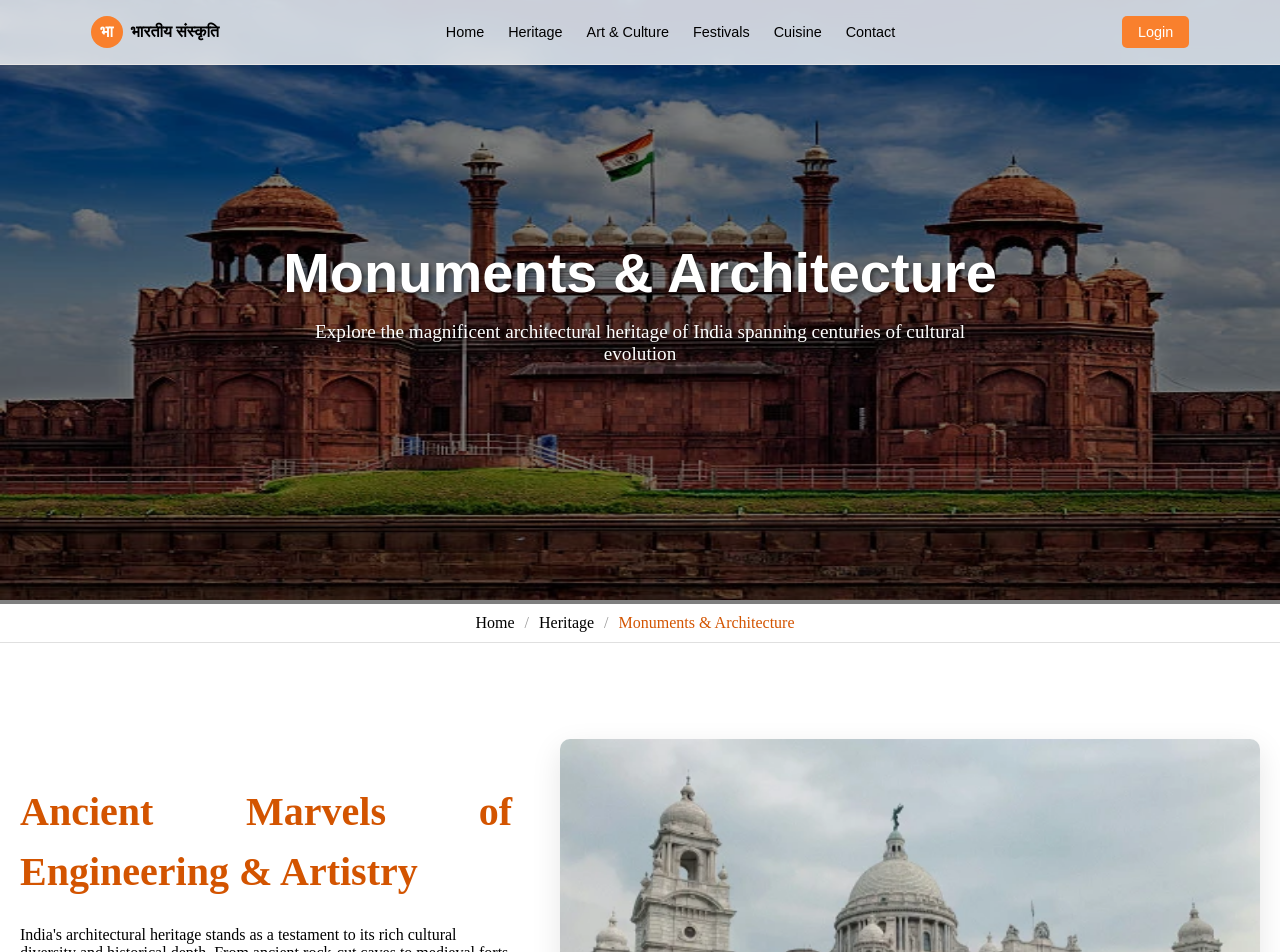
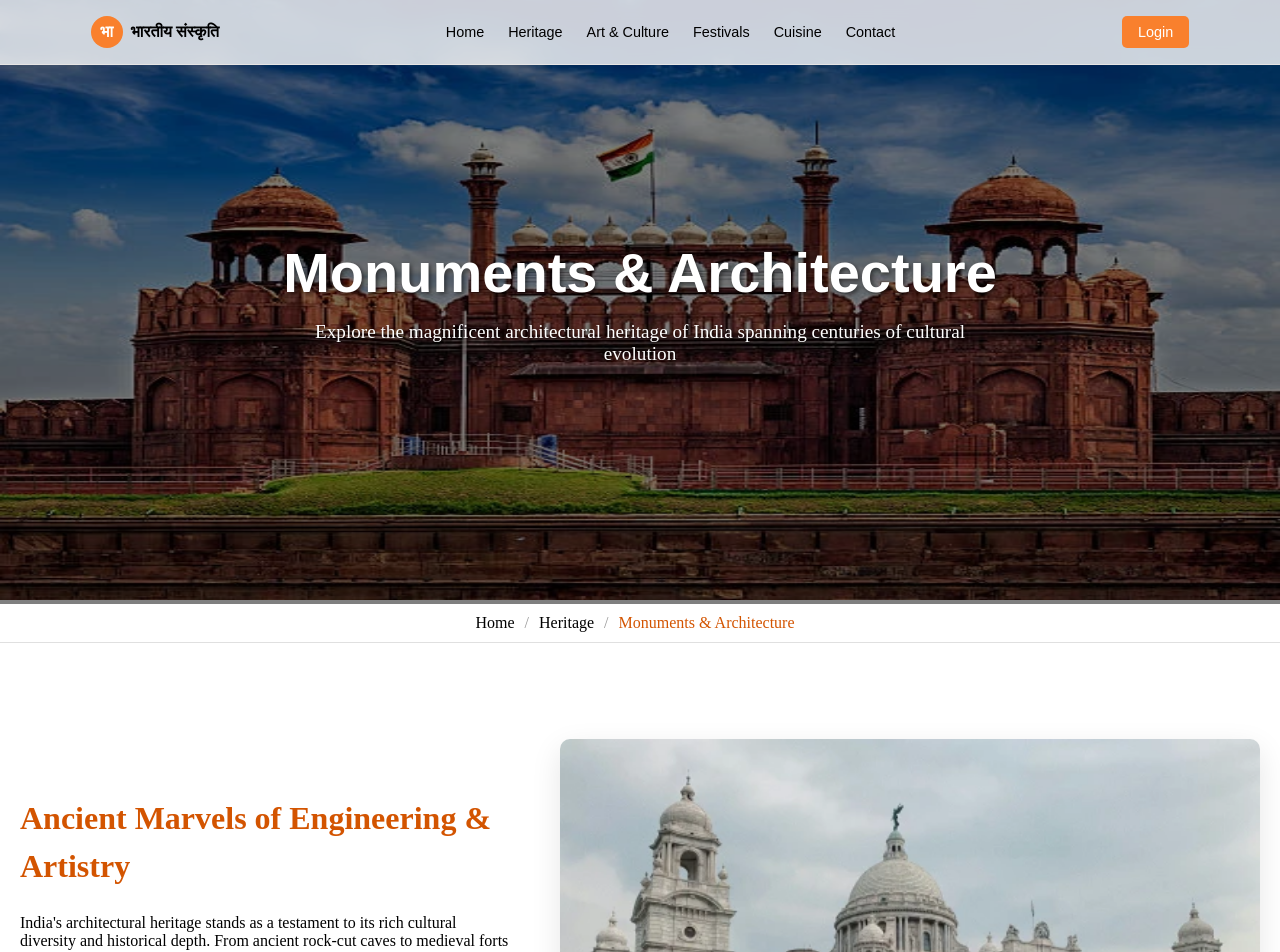
Before and after one commit to prasadmahind123/IndianCulture, a React (Vite) app: page /architecture in a window 1280 px wide. Shown: the top 952 px of the page. Built offline with nearby package versions, Linux system fonts and the light colour scheme; no server answers.

Commit message:
Update Architecture.css

```diff
--- a/src/Pages/Architecture.css
+++ b/src/Pages/Architecture.css
@@ -53,7 +53,13 @@
     height: 3px;
     background-color: var(--secondary-color);
   }
-
+.section-intro{
+  width: 80%;
+  margin: 0 auto;
+  margin-bottom: 2rem;
+  padding: 1rem;
+  font-size: 1.2rem;
+}
   .primary-button {
     background-color: var(--primary-color);
     color: white;
@@ -192,9 +198,10 @@
   }
 
   .intro-content h2 {
-    font-size: 2.5rem;
+    font-size: 2rem;
     margin-bottom: 1.5rem;
     color: var(--primary-color);
+    text-align: start;
   }
 
   .intro-content p {
```
